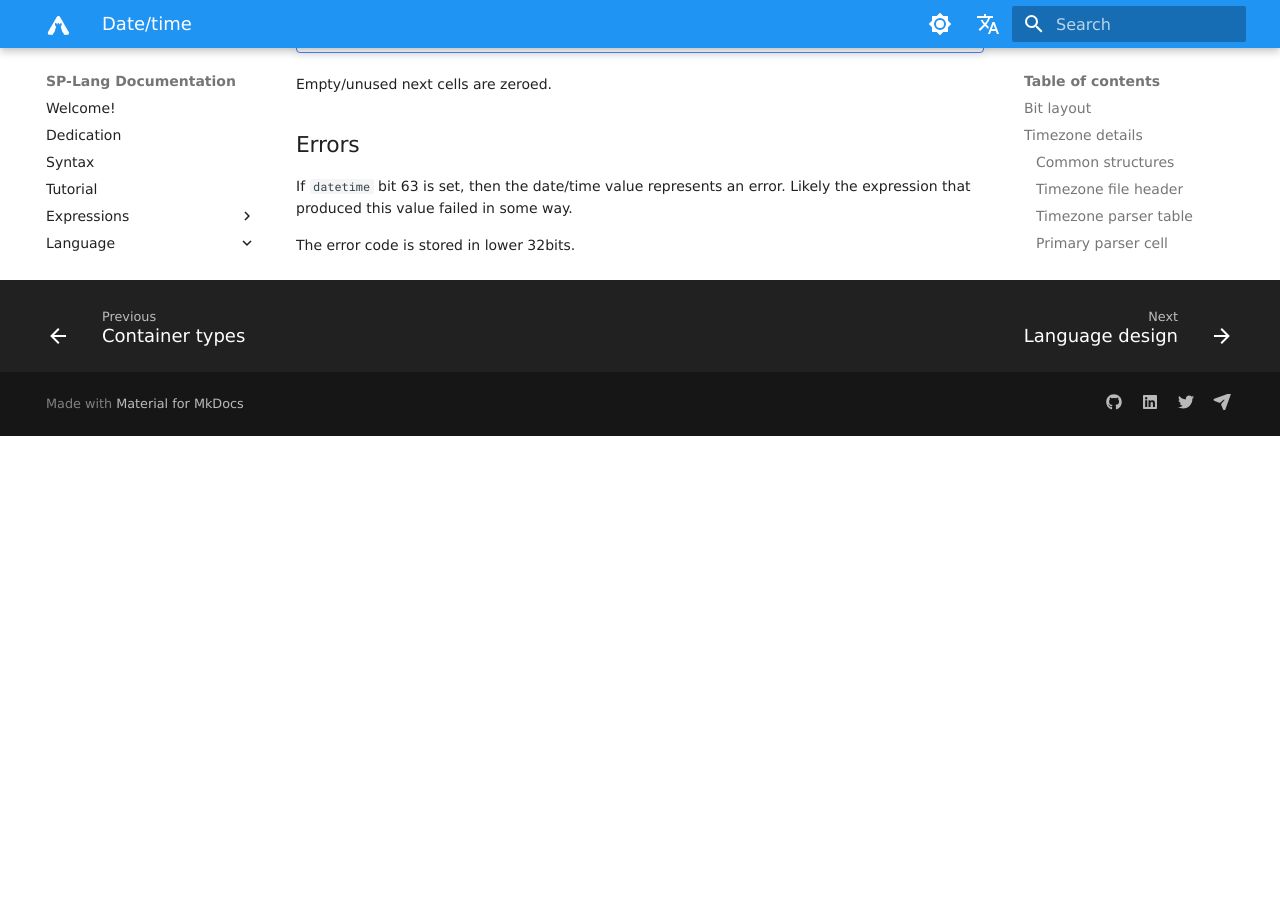
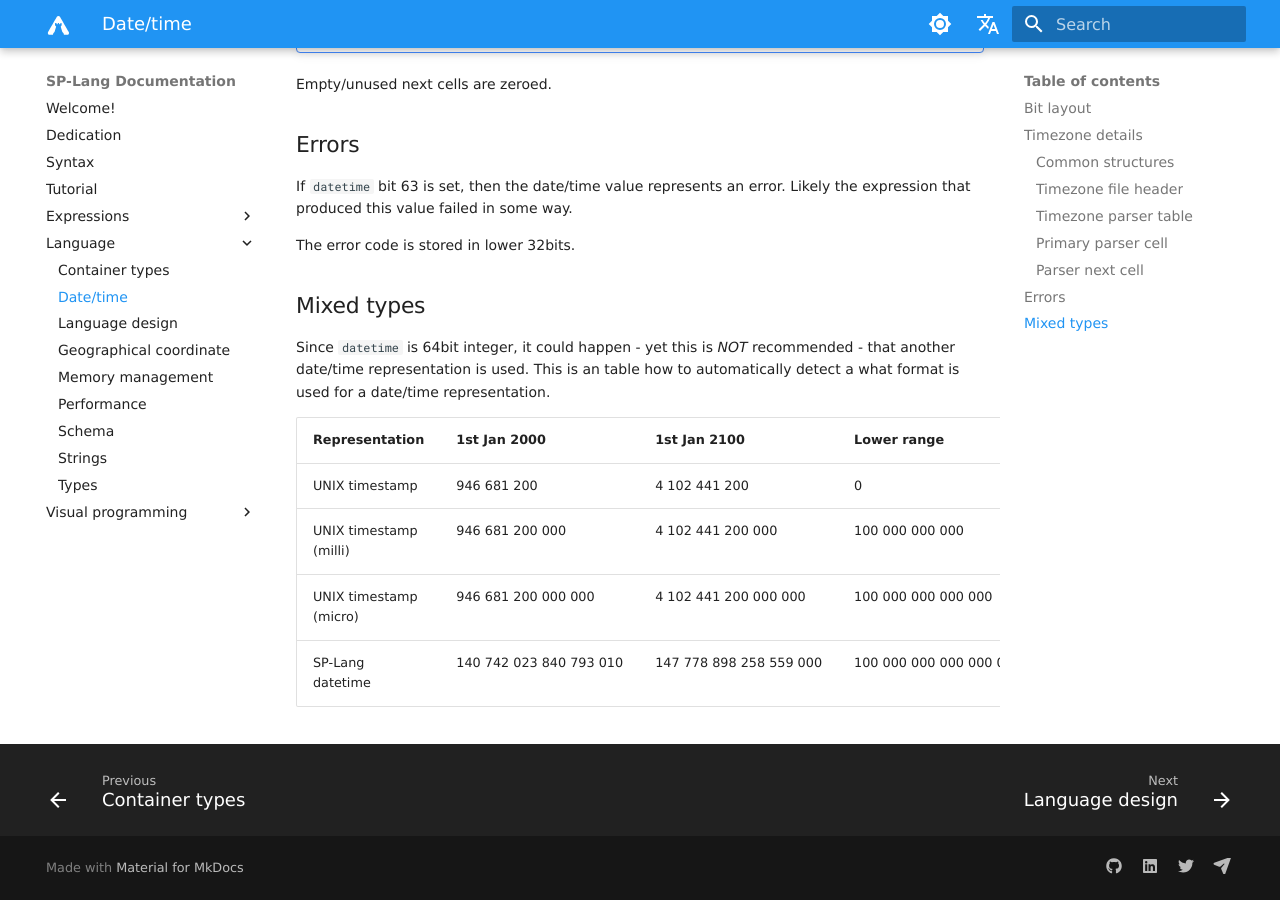
Before and after one commit to TeskaLabs/splang-docs, an MkDocs documentation site: the page built from docs/language/date-time.md, in a window 1280 px wide and 900 px high, scrolled down 3966 px. Built offline with MkDocs 1.6.1 and Material for MkDocs 9.7.7, drawn with Linux system fonts in a browser that asks for light colours; some web fonts are replaced; comment, search, counter and statistics services are not loaded; before the commit the page ends 4402 px from its top, so only the background shows below that.

Commit message:
Add "mixed types" description into data/time.

```diff
--- a/docs/language/date-time.md
+++ b/docs/language/date-time.md
@@ -227,3 +227,52 @@
 Likely the expression that produced this value failed in some way.
 
 The error code is stored in lower 32bits.
+
+
+## Mixed types
+
+Since `datetime` is 64bit integer, it could happen - yet this is *NOT* recommended - that another date/time representation is used.
+This is an table how to automatically detect a what format is used for a date/time representation.
+
+
+<table>
+<thead>
+	<tr>
+		<th>Representation</th>
+		<th>1st Jan 2000</th>
+		<th>1st Jan 2100</th>
+		<th>Lower range</th>
+		<th>Upper range</th>
+	</tr>
+</thead>
+<tbody>
+	<tr>
+		<td>UNIX timestamp</td>
+		<td>   946 681 200</td>
+		<td> 4 102 441 200</td>
+		<td>             0</td>
+		<td>10 000 000 000</td>
+	</tr>
+	<tr>
+		<td>UNIX timestamp (milli)</td>
+		<td>   946 681 200 000</td>
+		<td> 4 102 441 200 000</td>
+		<td>   100 000 000 000</td>
+		<td>10 000 000 000 000</td>
+	</tr>
+	<tr>
+		<td>UNIX timestamp (micro)</td>
+		<td>   946 681 200 000 000</td>
+		<td> 4 102 441 200 000 000</td>
+		<td>   100 000 000 000 000</td>
+		<td>10 000 000 000 000 000</td>
+	</tr>
+	<tr>
+		<td>SP-Lang datetime</td>
+		<td>140 742 023 840 793 010</td>
+		<td>147 778 898 258 559 000</td>
+		<td>100 000 000 000 000 000</td>
+		<td>-</td>
+	</tr>
+</tbody>
+</table>
```
